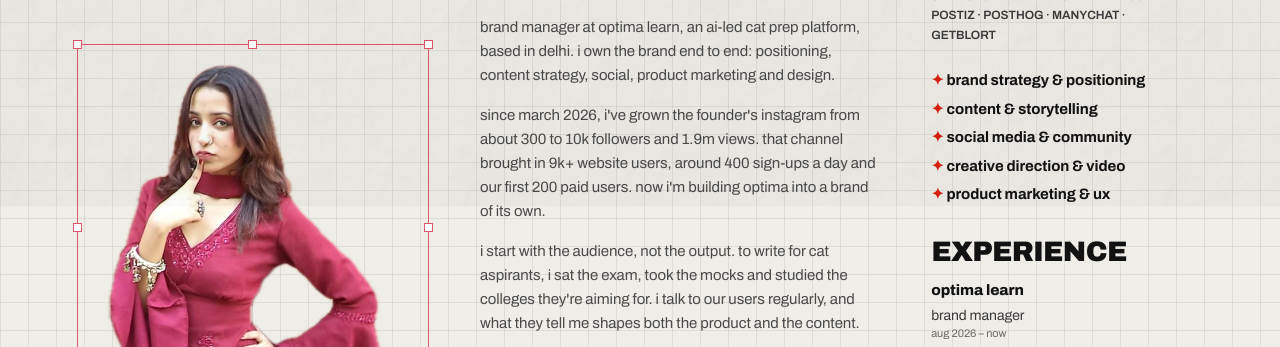
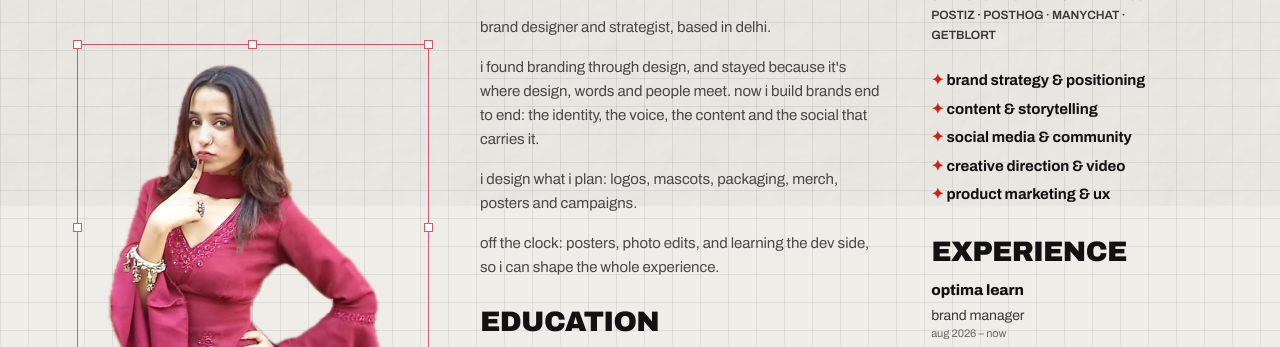
Before and after one commit to slickwithit/slickwithit.github.io, a plain HTML site: page index.html in a window 1280 px wide. Shown: the part 594-941 px from the top of the page. Drawn offline with nearby package versions, Linux system fonts and the light colour scheme; animation ran at ten frames a second.

Commit message:
home: intro about me and what I do, not the workplace
Co-Authored-By: Claude Opus 5.5 <noreply@anthropic.com>

```diff
--- a/index.html
+++ b/index.html
@@ -64,10 +64,10 @@
         <div class="hello-text">
           <h2 class="block-title hello-title">HELLO</h2>
           <p class="hello-lead">I'm Archita.</p>
-          <p>Brand manager at Optima Learn, an AI-led CAT prep platform, based in Delhi. I own the brand end to end: positioning, content strategy, social, product marketing and design.</p>
-          <p>Since March 2026, I've grown the founder's Instagram from about 300 to 10K followers and 1.9M views. That channel brought in 9K+ website users, around 400 sign-ups a day and our first 200 paid users. Now I'm building Optima into a brand of its own.</p>
-          <p>I start with the audience, not the output. To write for CAT aspirants, I sat the exam, took the mocks and studied the colleges they're aiming for. I talk to our users regularly, and what they tell me shapes both the product and the content.</p>
-          <p>Off the clock, I make posters and photo edits, and record the workflow behind each one. I'm also learning the dev side, so I can shape the whole experience, not just how it looks.</p>
+          <p>Brand designer and strategist, based in Delhi.</p>
+          <p>I found branding through design, and stayed because it's where design, words and people meet. Now I build brands end to end: the identity, the voice, the content and the social that carries it.</p>
+          <p>I design what I plan: logos, mascots, packaging, merch, posters and campaigns.</p>
+          <p>Off the clock: posters, photo edits, and learning the dev side, so I can shape the whole experience.</p>
 
           <div class="hello-edu">
             <h3 class="block-title block-title--sm">EDUCATION</h3>
```
